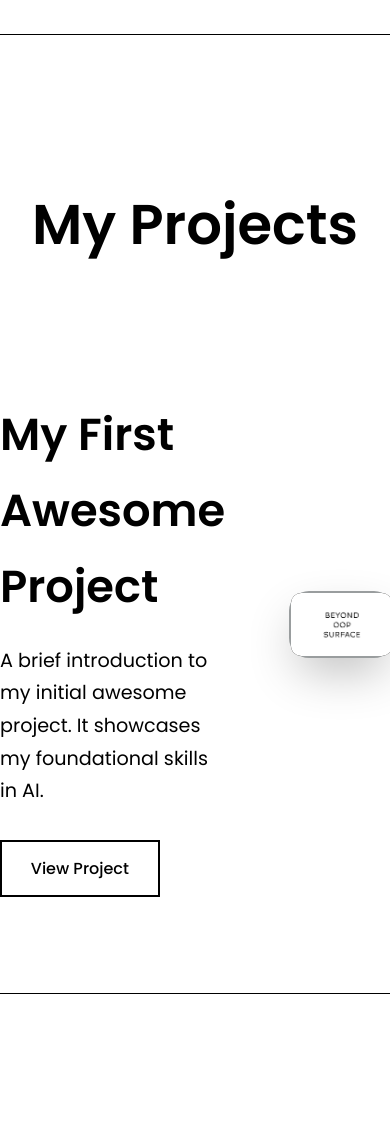
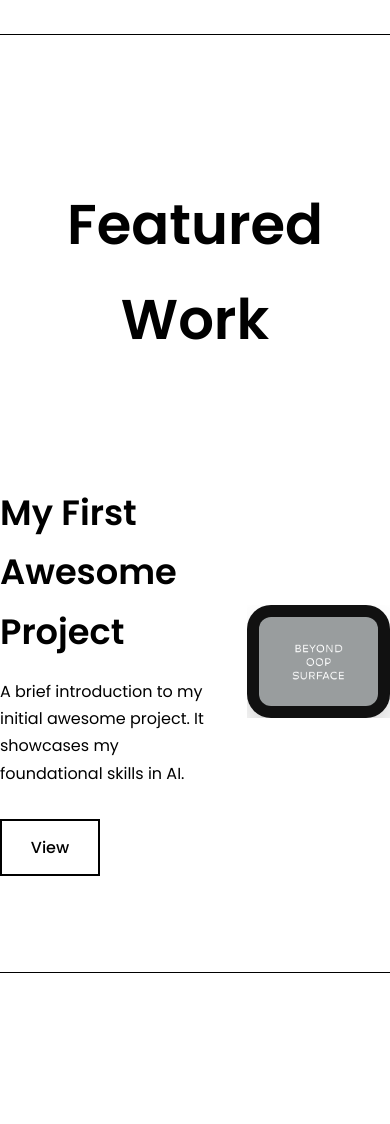
Before and after one commit to abdullahfazal969-alt/Portfolio, a Flask app: page / in a window 390 px wide; the page is wider, and only the part inside the window is pictured. Shown: the part 1382-2506 px from the top of that part. Run offline with Flask 3, Linux system fonts and the light colour scheme.

Commit message:
Design: Refine project section, implement appealing tablet mockup, fix alignment and overflow.

```diff
--- a/static/css/style.css
+++ b/static/css/style.css
@@ -183,9 +182,15 @@ header nav a:hover {
 
 .project-card {
     display: grid;
-    grid-template-columns: 1fr 1fr;
-    gap: 4rem;
+    grid-template-columns: 1.2fr 0.8fr;
+    gap: 2rem;
     align-items: center;
+    justify-content: center;
+}
+
+.project-thumbnail {
+    max-width: 100%;
+    overflow-x: hidden;
 }
 
 .project-card:nth-child(even) .project-info {
@@ -197,12 +202,12 @@ header nav a:hover {
 }
 
 .project-card h3 {
-    font-size: 2.8rem;
+    font-size: 2.2rem;
     margin-bottom: 1rem;
 }
 
 .project-card p {
-    font-size: 1.2rem;
+    font-size: 1rem;
     margin-bottom: 2rem;
 }
 
@@ -223,28 +228,38 @@ header nav a:hover {
     color: var(--color-background);
 }
 
-/* MacBook Mockup */
+/* Tablet Mockup */
 .macbook-mockup {
+    position: relative;
     width: 100%;
-    aspect-ratio: 16 / 10;
-    background-color: var(--thumbnail-bg);
-    border-radius: 20px;
-    padding: 2%;
-    box-shadow: 0 20px 50px -10px rgba(0,0,0,0.3);
+    margin: 0 auto;
+    background: #111;
+    border-radius: 24px;
+    padding: 12px;
+    box-shadow: 0 20px 40px -10px rgba(0,0,0,0.3);
+    box-sizing: border-box; /* Fix for overflow */
 }
 
 .macbook-screen {
-    width: 100%;
-    height: 100%;
-    background-color: #000;
-    border-radius: 10px;
+    position: relative;
+    z-index: 2;
+    background: #000;
+    border-radius: 12px;
+    padding-bottom: 75%; /* 4:3 Aspect Ratio */
     overflow: hidden;
 }
 
 .macbook-screen img {
+    position: absolute;
+    top: 0;
+    left: 0;
     width: 100%;
     height: 100%;
     object-fit: cover;
+}
+
+.macbook-base {
+    display: none;
 }
 
 /* Footer */
--- a/templates/index.html
+++ b/templates/index.html
@@ -23,14 +23,14 @@
     </section>
 
     <section id="projects">
-        <h2>My Projects</h2>
+        <h2>Featured Work</h2>
         <div class="project-list">
             {% for project in projects %}
             <div class="project-card">
                 <div class="project-info">
                     <h3>{{ project.title }}</h3>
                     <p>{{ project.short_description }}</p>
-                    <a href="{{ url_for('project_detail', project_id=project.id) }}" class="button">View Project</a>
+                    <a href="{{ url_for('project_detail', project_id=project.id) }}" class="button">View</a>
                 </div>
                 <div class="project-thumbnail">
                     <div class="macbook-mockup">
```
Also changed, not shown: other parts of static/css/style.css (+13 -14 lines), static/images/projects/project.jpg, static/mockup.png (added), static/website.png.
